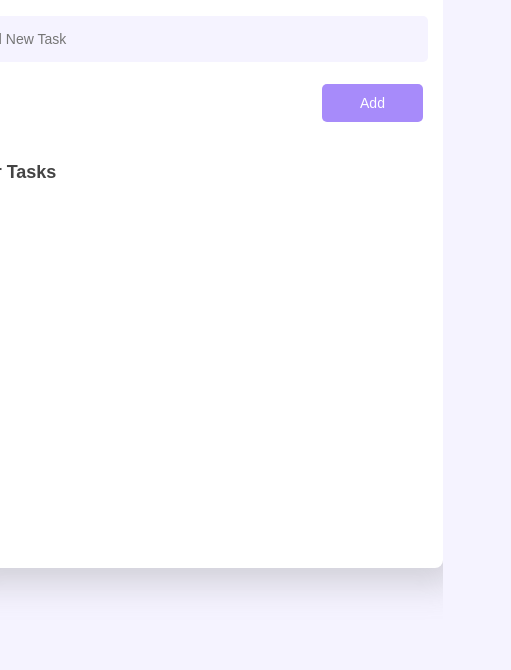
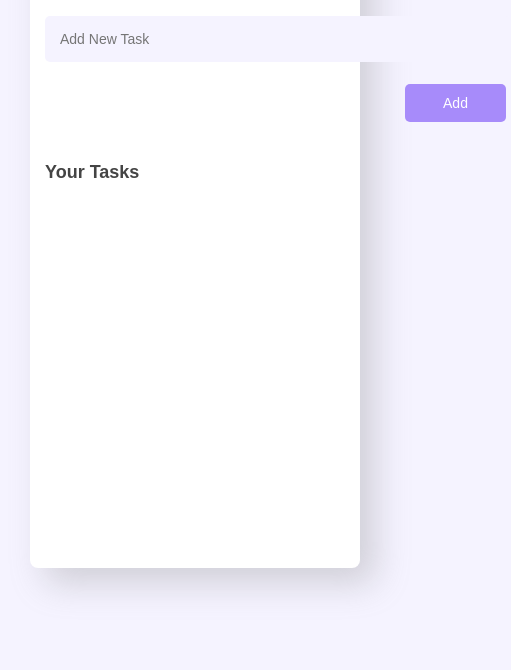
Before and after one commit to AngelikaSo/todo-app, a plain HTML site: page index.html in a window 390 px wide. Shown: the part 174-844 px from the top of the page, 511 px wide, since content can reach past the window. Drawn offline with nearby package versions, Linux system fonts and the light colour scheme.

Commit message:
media changes

```diff
--- a/query.css
+++ b/query.css
@@ -2,10 +2,11 @@
 @media only screen and (max-width: 600px) {
   body {
     height: 100vh;
+    width: 100vw;
   }
 
   .app {
-    width: 330;
+    width: 330px;
     height: 500px;
   }
 
```
